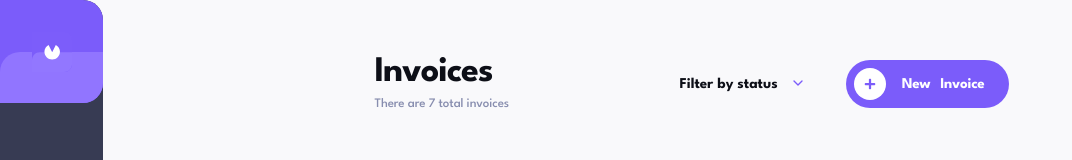
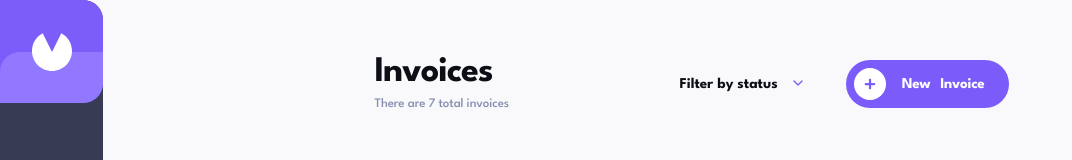
Before and after one commit to Hng-projects/invoice-app, a React (Vite) app: page / in a window 1280 px wide. Shown: the top 160 px of the page, without its empty margins (0-1072 px from the left). Built offline with nearby package versions, Linux system fonts and the light colour scheme.

Commit message:
refactor: simplify sidebar logo layout

```diff
--- a/src/components/layout/Sidebar/index.tsx
+++ b/src/components/layout/Sidebar/index.tsx
@@ -10,7 +10,6 @@
   return (
     <aside className={styles.sidebar}>
       <div className={styles.logoContainer}>
-        <div className={styles.logoSemiCircle}></div>
         <img src="/logo.svg" alt="Invoice App Logo" className={styles.logo} />
       </div>
 
--- a/src/components/layout/Sidebar/sidebar.module.css
+++ b/src/components/layout/Sidebar/sidebar.module.css
@@ -27,45 +27,18 @@
 }
 
 .logoContainer {
-  height: 100%;
   width: 80px;
-  background-color: var(--color-primary);
-  border-radius: 0 20px 20px 0;
-  display: flex;
-  align-items: center;
-  justify-content: center;
-  position: relative;
-  overflow: hidden;
 
   @media (min-width: 1024px) {
     & {
       width: 100%;
-      height: 103px;
     }
   }
 }
 
-.logoSemiCircle {
-  position: absolute;
-  bottom: 0;
-  left: 0;
+.logo {
   width: 100%;
-  height: 50%;
-  background-color: var(--color-primary-light);
-  border-radius: 20px 0 0 0;
-}
-
-.logo {
-  position: relative;
-  z-index: 2;
-  width: 32px;
   height: auto;
-
-  @media (min-width: 1024px) {
-    & {
-      width: 40px;
-    }
-  }
 }
 
 .actions {
```
